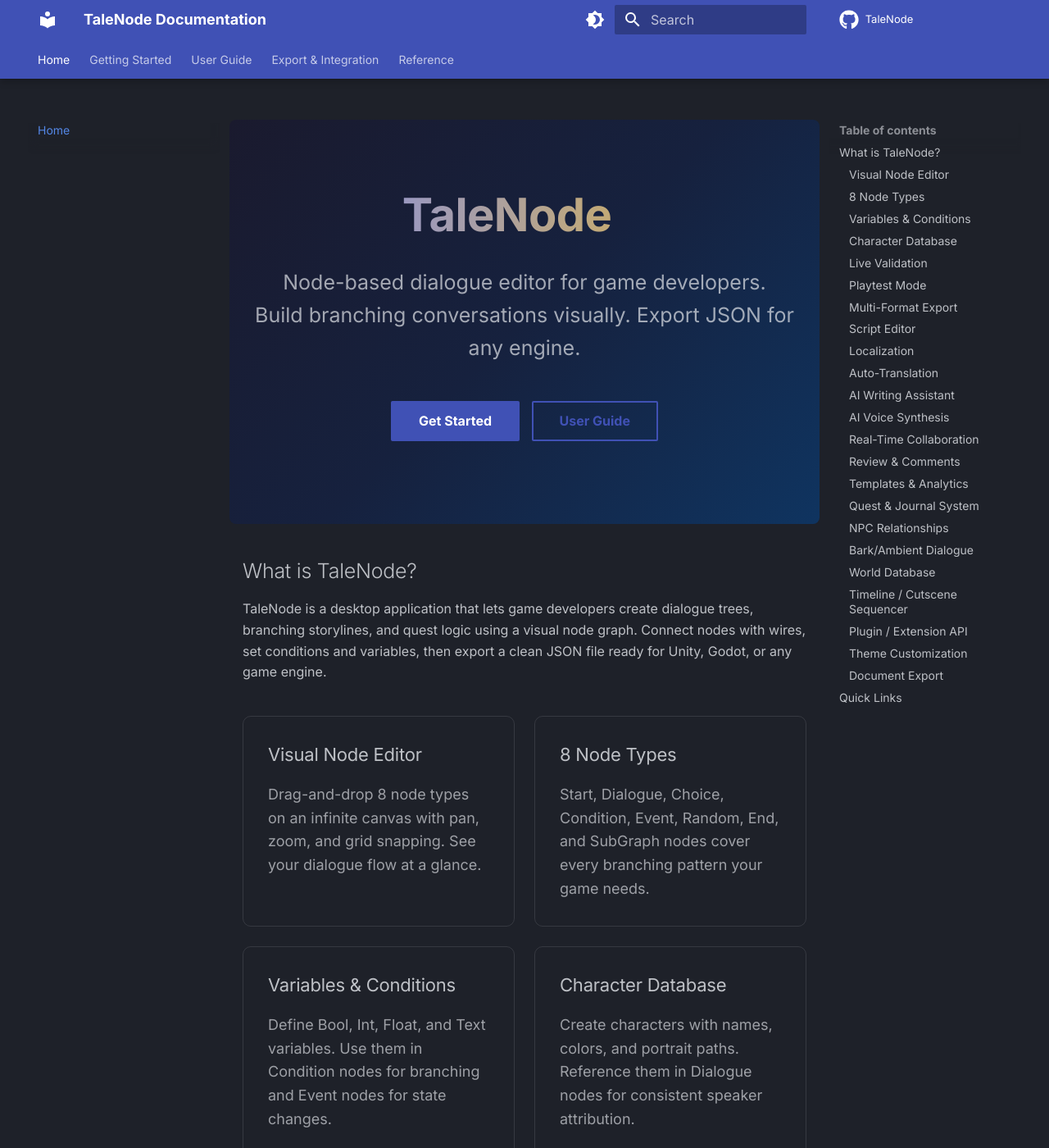
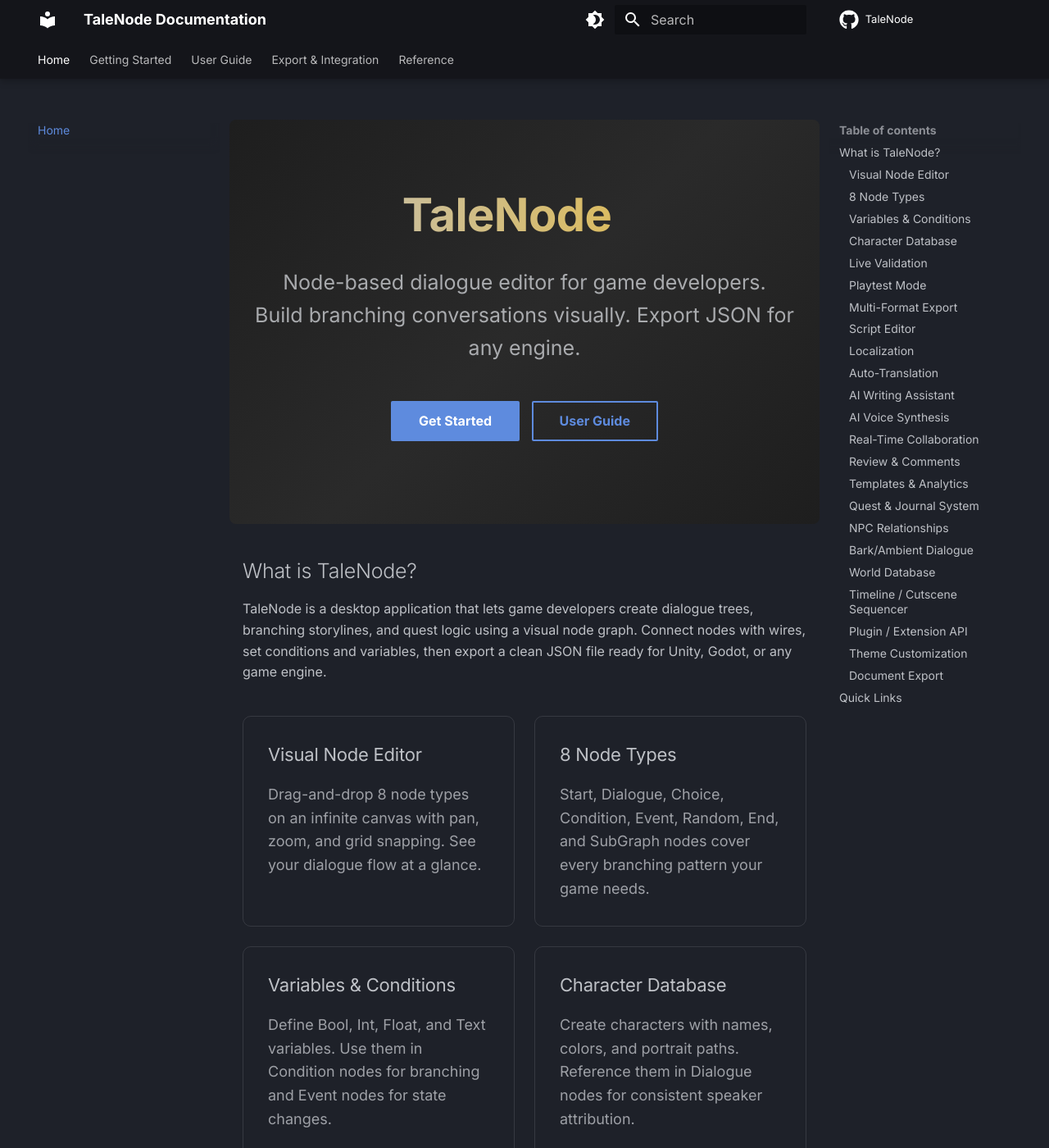
Before and after one commit to fognil/TaleNode, an MkDocs documentation site: the page built from docs/index.md, in a window 1280 px wide and 1400 px high. Shown: the whole window at 82% size. Built offline with MkDocs 1.6.1 and Material for MkDocs 9.7.7, drawn with Linux system fonts in a browser that asks for light colours; comment, search, counter and statistics services are not loaded.

Commit message:
style: sync docs color scheme with app aesthetic
Change hero gradient from navy blue to dark gray matching the app
background. Update title gradient from indigo-gold to silver-gold.
Switch primary color from indigo to black/grey for nav bar
consistency with the dark editor UI.

```diff
--- a/docs/css/custom.css
+++ b/docs/css/custom.css
@@ -5,7 +5,7 @@
   margin: 0 -0.8rem;
   padding: 4rem 1rem;
   text-align: center;
-  background: linear-gradient(135deg, #1a1a2e 0%, #16213e 50%, #0f3460 100%);
+  background: linear-gradient(135deg, #1e1e1e 0%, #2a2a2a 50%, #1e1e1e 100%);
   border-radius: 0.4rem;
   margin-bottom: 2rem;
 }
@@ -14,7 +14,7 @@
   font-size: 2.8rem;
   font-weight: 800;
   margin-bottom: 0.5rem;
-  background: linear-gradient(90deg, #7c8cf8, #e8b931);
+  background: linear-gradient(90deg, #c0c0c0, #e8b931);
   -webkit-background-clip: text;
   -webkit-text-fill-color: transparent;
   background-clip: text;
--- a/mkdocs.yml
+++ b/mkdocs.yml
@@ -8,13 +8,13 @@
   name: material
   palette:
     - scheme: slate
-      primary: indigo
+      primary: black
       accent: amber
       toggle:
         icon: material/brightness-4
         name: Switch to light mode
     - scheme: default
-      primary: indigo
+      primary: grey
       accent: amber
       toggle:
         icon: material/brightness-7
```
